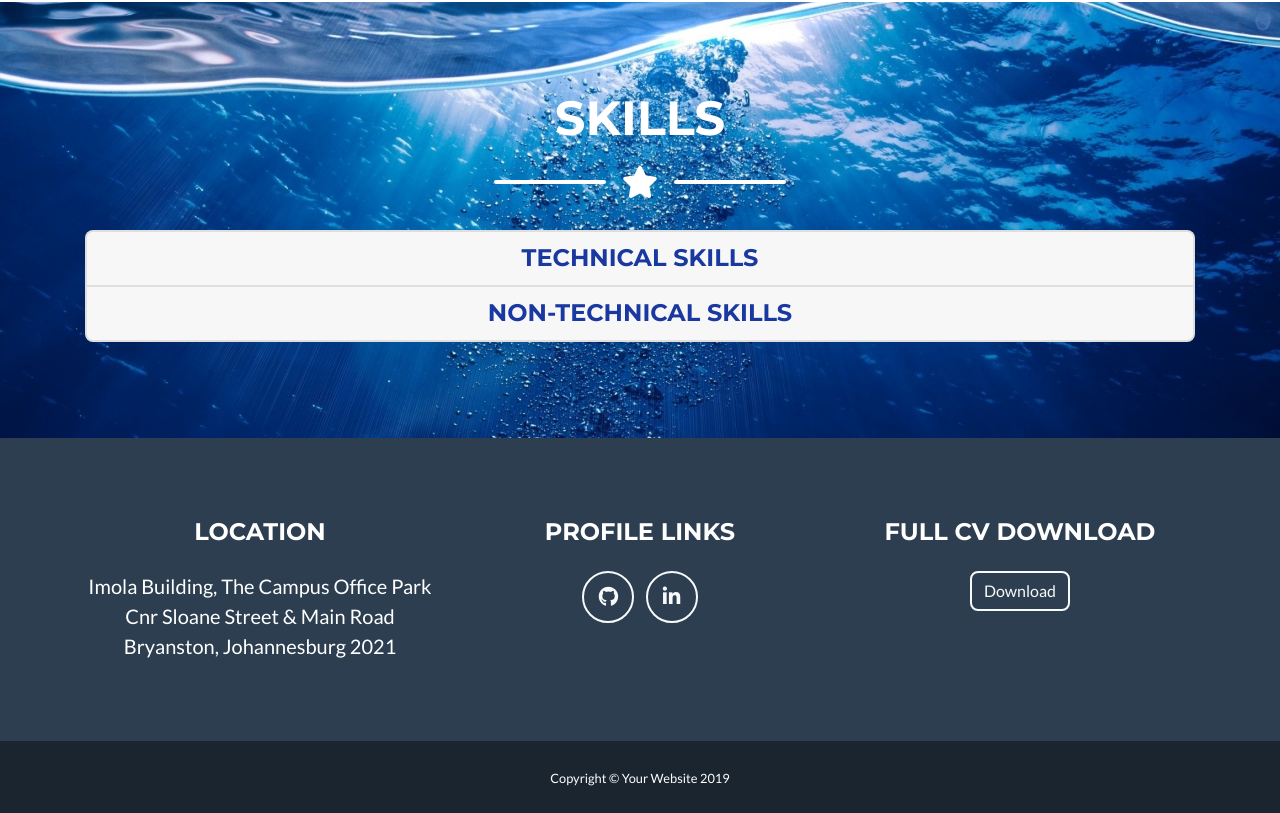
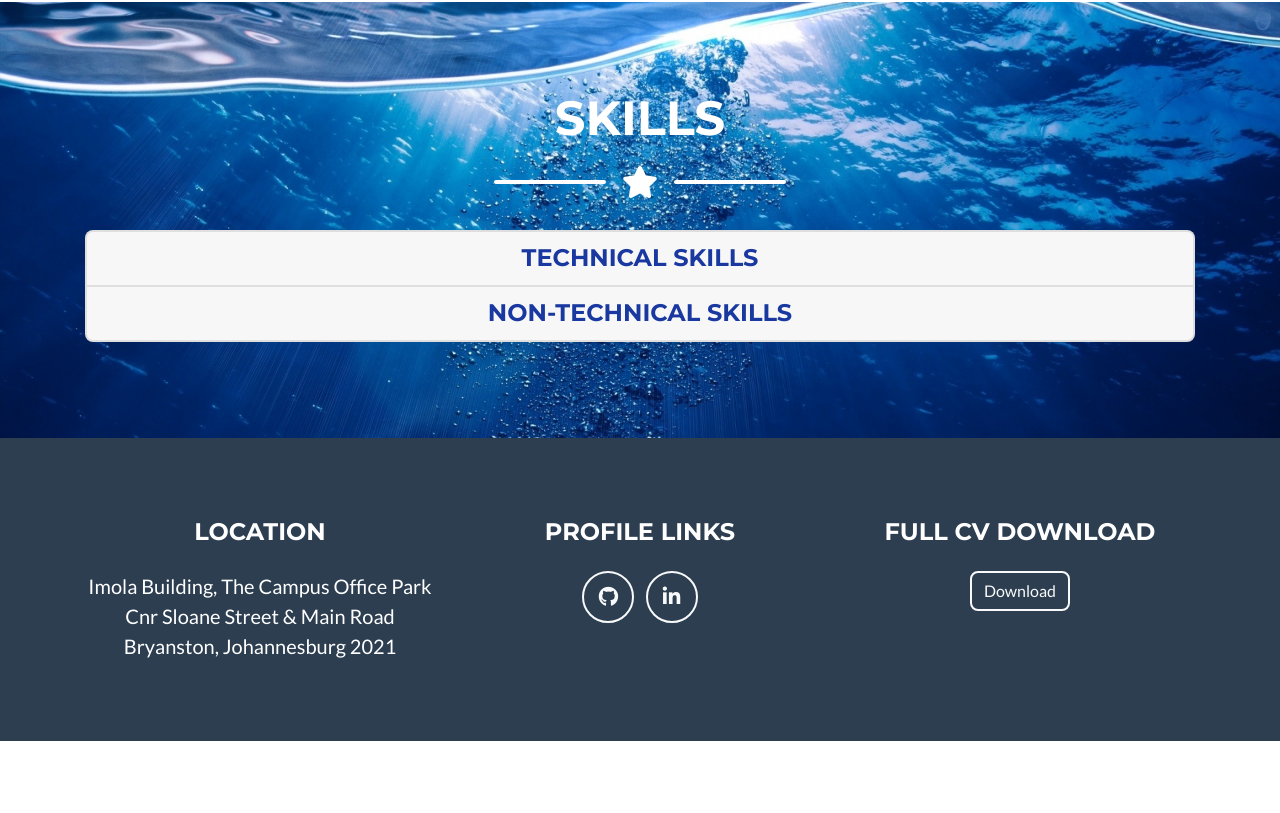
Before and after one commit to DevOps901/DevOps901.github.io, a website with bundled scripts: page index.html in a window 1280 px wide. Shown: the part 2610-3423 px from the top of the page. After the commit the page ends 3351 px from the top, so only its background shows below. Built offline with nearby package versions, Linux system fonts and the light colour scheme.

Commit message:
Added features to readme and final adjustments

```diff
--- a/index.html
+++ b/index.html
@@ -405,13 +405,6 @@
     </div>
   </footer>
 
-  <!-- Copyright Section -->
-  <section class="copyright py-4 text-center text-white">
-    <div class="container">
-      <small>Copyright &copy; Your Website 2019</small>
-    </div>
-  </section>
-
   <!-- Scroll to Top Button (Only visible on small and extra-small screen sizes) -->
   <div class="scroll-to-top d-lg-none position-fixed ">
     <a class="js-scroll-trigger d-block text-center text-white rounded" href="#page-top">
```
Also changed, not shown: README.md.
